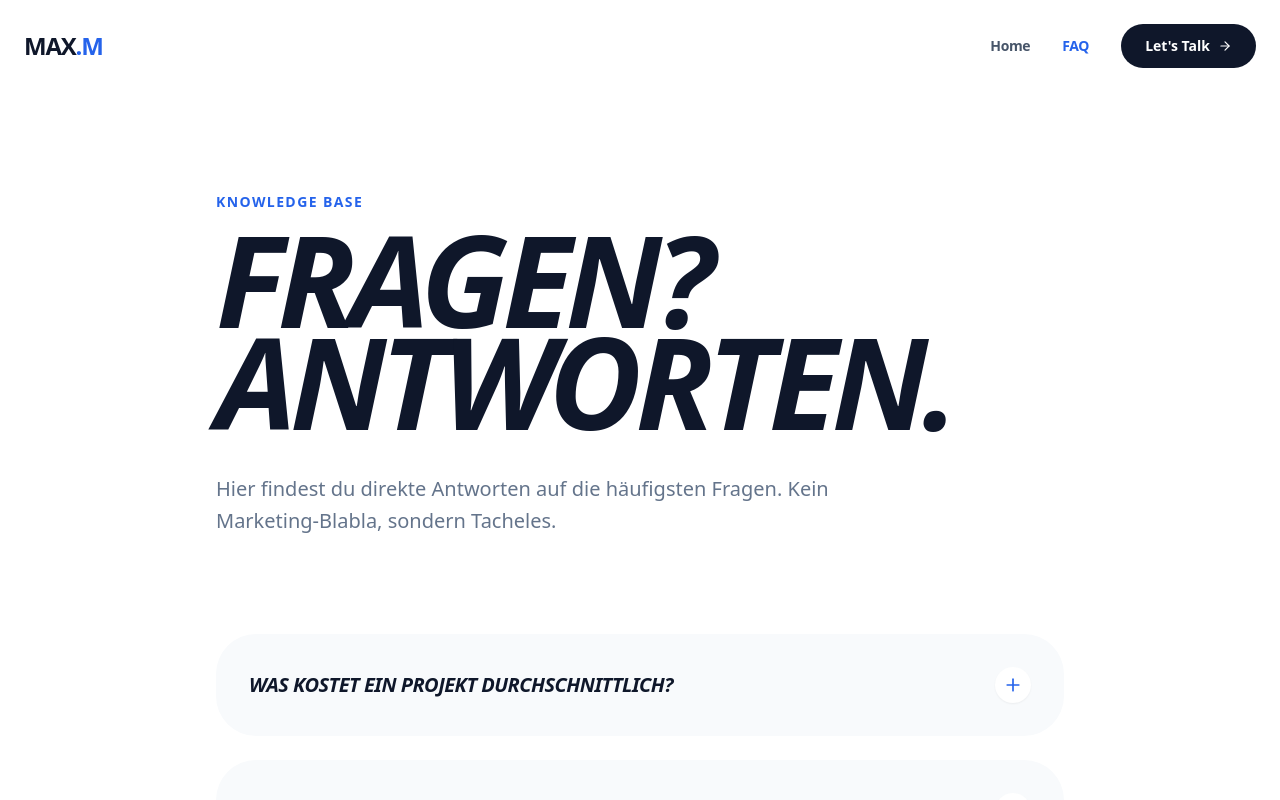
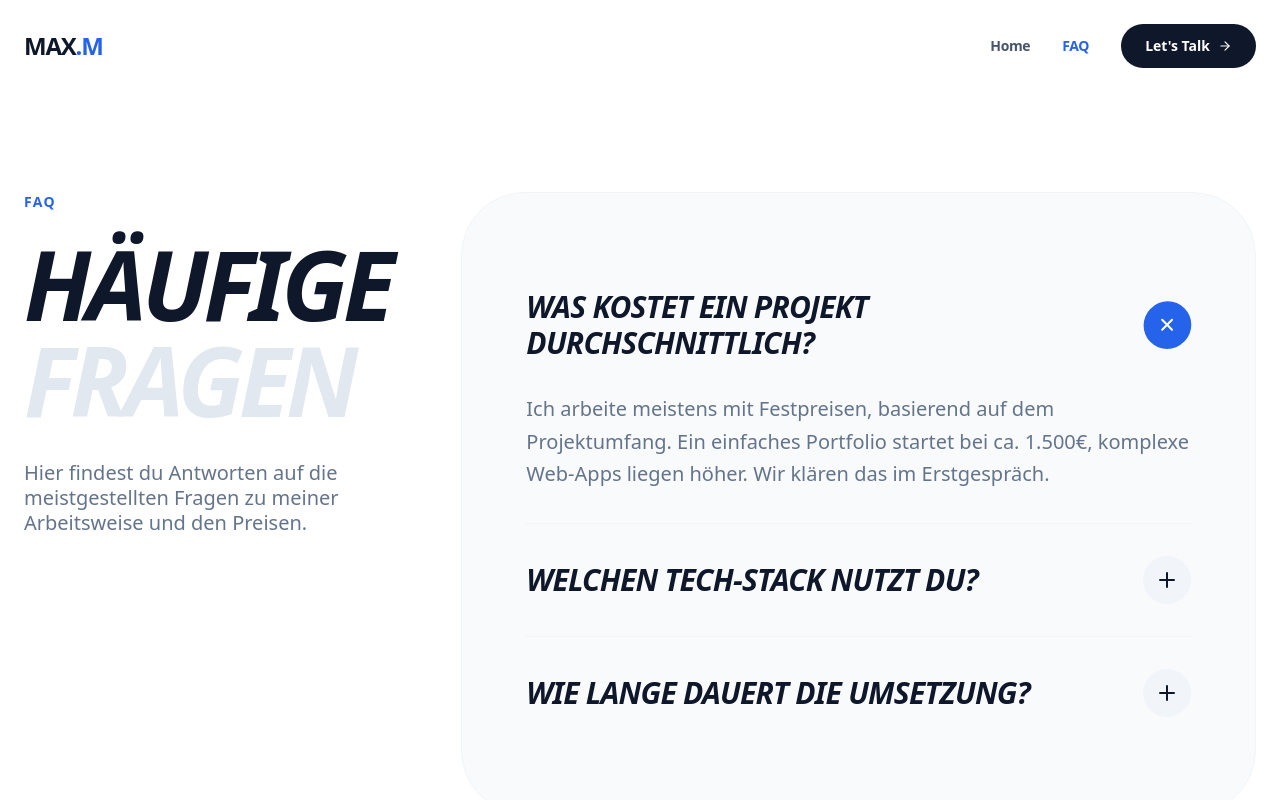
Before and after one commit to ecomcodeLab/Portfolio-Modern-Blau-Wei--Statisch-Githubpages-Cloudflarepages, a React (Vite) app: page /faq in a window 1280 px wide. Shown: the top 800 px of the page. Built offline with nearby package versions, Linux system fonts and the light colour scheme.

Commit message:
Update files via Greta

```diff
--- a/src/constants/content.js
+++ b/src/constants/content.js
@@ -1,5 +1,9 @@
-// Version: 1.2.0 - Central Content Configuration
+// Version: 1.4.0 - Die ultimative zentrale Konfigurationsdatei
+// Hier kannst du ALLE Texte der Website anpassen, ohne den Code anzufassen.
+// HINWEIS ZU BILDERN: Empfohlene Größen sind in den Kommentaren vermerkt.
+
 export const CONTENT = {
+  // 1. PERSÖNLICHE DATEN & BRANDING
   personal: {
     name: "MAX",
     lastName: "MUSTERMANN",
@@ -8,19 +12,36 @@ export const CONTENT = {
     email: "hello@maxmustermann.de",
     phone: "+49 123 4567890",
     address: "Musterstraße 123, 10115 Berlin",
+    taxId: "DE123456789",
     about: "Ich entwickle digitale Lösungen, die durch Performance und exzellentes Design überzeugen. Mein Fokus liegt auf messbarem Erfolg für meine Kunden.",
-    taxId: "DE123456789",
-    disputeResolution: "Die Europäische Kommission stellt eine Plattform zur Online-Streitbeilegung (OS) bereit: https://ec.europa.eu/consumers/odr/. Unsere E-Mail-Adresse finden Sie oben im Impressum."
   },
+
+  // 2. NAVIGATION & LINKS
+  navigation: {
+    links: [
+      { name: "Home", path: "/" },
+      { name: "Projekte", path: "/faq" },
+      { name: "FAQ", path: "/faq" },
+      { name: "Impressum", path: "/impressum" },
+      { name: "Datenschutz", path: "/datenschutz" },
+    ]
+  },
+
+  // 3. STARTSEITE (HOME)
+  home: {
     hero: {
-    badge: "Available for new projects",
+      badge: "Verfügbar für neue Projekte",
       titleMain: "MODERNE WEB-ERLEBNISSE",
       titleAccent: "DIE VERKAUFEN.",
       description: "Vergiss langsame Baukasten-Seiten. Ich entwickle High-End Interfaces mit React & Tailwind – Clean Code, krasse UX und messbare Ergebnisse.",
       ctaPrimary: "Projekt anfragen",
-    ctaSecondary: "Projekte ansehen",
+      ctaSecondary: "Mehr erfahren",
     },
-  services: [
+    services: {
+      title: "Services",
+      heading: "WIE ICH DIR\nHELFEN KANN.",
+      // HINWEIS ICONS: Diese werden aktuell über React-Icons gesteuert (vektorbasiert).
+      items: [
         {
           title: "High-End Development",
           text: "Moderne Tech-Stacks wie React und Next.js sorgen für blitzschnelle Ladezeiten und eine skalierbare Architektur."
@@ -33,15 +54,26 @@ export const CONTENT = {
           title: "Performance & SEO",
           text: "Optimierung für Suchmaschinen und Bestnoten in den Core Web Vitals sind bei mir Standard."
         }
-  ],
-  partners: [
-    { name: "TechCorp", logo: "https://images.unsplash.com/photo-1614850523296-d8c1af93d400?w=200&h=80&fit=crop&auto=format&q=80" },
-    { name: "FutureLabs", logo: "https://images.unsplash.com/photo-1614850523459-c2f4c699c52e?w=200&h=80&fit=crop&auto=format&q=80" },
-    { name: "InnovateX", logo: "https://images.unsplash.com/photo-1614850523598-8111808336c7?w=200&h=80&fit=crop&auto=format&q=80" },
-    { name: "GlobalMind", logo: "https://images.unsplash.com/photo-1614850523020-c058821158f3?w=200&h=80&fit=crop&auto=format&q=80" },
-    { name: "Nexus", logo: "https://images.unsplash.com/photo-1614850523296-d8c1af93d400?w=200&h=80&fit=crop&auto=format&q=80" },
-    { name: "Apex", logo: "https://images.unsplash.com/photo-1614850523459-c2f4c699c52e?w=200&h=80&fit=crop&auto=format&q=80" },
-  ],
+      ]
+    },
+    projects: {
+      title: "Ausgewählte Arbeiten",
+      heading: "PROJEKTE.",
+      viewAll: "Alle Projekte ansehen"
+    },
+    partners: {
+      title: "Vertraut von",
+      heading: "REFERENZEN."
+    },
+    cta: {
+      heading: "BEREIT FÜR\nDAS NÄCHSTE LEVEL?",
+      description: "Lass uns unverbindlich über dein Projekt sprechen und schauen, wie wir deine Vision Realität werden lassen.",
+      button: "Jetzt Projekt anfragen"
+    }
+  },
+
+  // 4. PROJEKTDATEN
+  // HINWEIS BILDER: Empfohlene Größe ca. 800x600px (4:3 Format) für optimale Darstellung.
   projects: [
     {
       title: 'E-Commerce Redesign',
@@ -65,7 +97,23 @@ export const CONTENT = {
       tags: ['Branding', 'Design System']
     }
   ],
-  faqs: [
+
+  // 5. PARTNER (HORIZONTAL SCROLL)
+  // HINWEIS LOGOS: Empfohlene Größe ca. 200x80px. Am besten als transparentes PNG oder SVG.
+  partners: [
+    { name: "TechCorp", logo: "https://images.unsplash.com/photo-1614850523296-d8c1af93d400?w=200&h=80&fit=crop&auto=format&q=80" },
+    { name: "FutureLabs", logo: "https://images.unsplash.com/photo-1614850523459-c2f4c699c52e?w=200&h=80&fit=crop&auto=format&q=80" },
+    { name: "InnovateX", logo: "https://images.unsplash.com/photo-1614850523598-8111808336c7?w=200&h=80&fit=crop&auto=format&q=80" },
+    { name: "GlobalMind", logo: "https://images.unsplash.com/photo-1614850523020-c058821158f3?w=200&h=80&fit=crop&auto=format&q=80" },
+    { name: "Nexus", logo: "https://images.unsplash.com/photo-1614850523296-d8c1af93d400?w=200&h=80&fit=crop&auto=format&q=80" },
+    { name: "Apex", logo: "https://images.unsplash.com/photo-1614850523459-c2f4c699c52e?w=200&h=80&fit=crop&auto=format&q=80" },
+  ],
+
+  // 6. FAQ SEITE
+  faqs: {
+    title: "Häufige Fragen",
+    description: "Hier findest du Antworten auf die meistgestellten Fragen zu meiner Arbeitsweise und den Preisen.",
+    items: [
       {
         question: "Was kostet ein Projekt durchschnittlich?",
         answer: "Ich arbeite meistens mit Festpreisen, basierend auf dem Projektumfang. Ein einfaches Portfolio startet bei ca. 1.500€, komplexe Web-Apps liegen höher. Wir klären das im Erstgespräch."
@@ -77,10 +125,51 @@ export const CONTENT = {
       {
         question: "Wie lange dauert die Umsetzung?",
         answer: "Ein Standard-Projekt dauert in der Regel 3-5 Wochen von der Konzeption bis zum Live-Gang."
+      }
+    ]
+  },
+
+  // 7. RECHTLICHES (IMPRESSUM & DATENSCHUTZ)
+  legal: {
+    impressum: {
+      title: "Impressum",
+      sections: [
+        {
+          heading: "Angaben gemäß § 5 TMG",
+          content: "{fullName}\n{address}"
         },
         {
-      question: "Bietest du auch Wartung an?",
-      answer: "Ja, ich biete monatliche Support-Pakete für Hosting, Updates und Security an, damit Sie sich um nichts kümmern müssen."
+          heading: "Kontakt",
+          content: "Telefon: {phone}\nE-Mail: {email}"
+        },
+        {
+          heading: "Umsatzsteuer-ID",
+          content: "Umsatzsteuer-Identifikationsnummer gemäß § 27 a Umsatzsteuergesetz:\n{taxId}"
+        },
+        {
+          heading: "Streitbeilegung",
+          content: "Die Europäische Kommission stellt eine Plattform zur Online-Streitbeilegung (OS) bereit: https://ec.europa.eu/consumers/odr/. Unsere E-Mail-Adresse finden Sie oben im Impressum."
         }
       ]
+    },
+    datenschutz: {
+      title: "Datenschutz",
+      intro: "Datenschutz muss nicht kompliziert sein. Hier erfährst du kurz und knapp, was mit deinen Daten passiert. Sicher, fair und transparent.",
+      sections: [
+        {
+          heading: "1. Verantwortliche Stelle",
+          content: "Verantwortlich für die Datenverarbeitung auf dieser Website ist:\n{fullName}\n{address}\nE-Mail: {email}"
+        },
+        {
+          heading: "2. Datenerfassung",
+          content: "Wenn du meine Website besuchst, werden automatisch technische Informationen (Logfiles) durch deinen Browser übermittelt. Dazu gehören IP-Adresse, Browsertyp und Uhrzeit. Dies dient der Sicherheit und Stabilität der Website.\n\nPersönliche Daten wie Name oder E-Mail werden nur erfasst, wenn du mir diese freiwillig (z.B. per E-Mail oder Kontaktformular) mitteilst."
+        },
+        {
+          heading: "3. Deine Rechte",
+          content: "Du hast jederzeit das Recht auf unentgeltliche Auskunft über Herkunft, Empfänger und Zweck deiner gespeicherten personenbezogenen Daten. Du hast außerdem ein Recht auf Berichtigung oder Löschung dieser Daten."
+        }
+      ],
+      footerNote: "Kurz gesagt: Ich behandle deine Daten so, wie ich möchte, dass man mit meinen umgeht. Mit Respekt und höchster Sorgfalt."
+    }
+  }
 };
--- a/src/pages/FAQ.jsx
+++ b/src/pages/FAQ.jsx
@@ -6,31 +6,31 @@ import { CONTENT } from '../constants/content';
 
 const { FiPlus, FiMinus } = FiIcons;
 
-const FAQItem = ({ question, answer, index }) => {
-  const [isOpen, setIsOpen] = useState(false);
-
+const FAQItem = ({ question, answer, isOpen, onClick }) => {
   return (
-    <div className="mb-6">
+    <div className="border-b border-slate-100 last:border-0">
       <button
-        onClick={() => setIsOpen(!isOpen)}
-        className={`w-full text-left p-8 rounded-[2.5rem] transition-all duration-500 flex items-center justify-between gap-4 ${isOpen ? 'bg-slate-900 text-white shadow-2xl scale-[1.02]' : 'bg-slate-50 text-slate-900 hover:bg-slate-100 border border-transparent hover:border-slate-200'}`}
+        onClick={onClick}
+        className="w-full py-8 flex justify-between items-center text-left group"
       >
-        <span className="text-xl font-black tracking-tight italic uppercase">{question}</span>
-        <div className={`p-2 rounded-full transition-colors duration-500 ${isOpen ? 'bg-blue-600' : 'bg-white shadow-sm'}`}>
-          <SafeIcon icon={isOpen ? FiMinus : FiPlus} className={`w-5 h-5 ${isOpen ? 'text-white' : 'text-blue-600'}`} />
+        <span className="text-2xl md:text-3xl font-black text-slate-900 tracking-tight uppercase italic group-hover:text-blue-600 transition-colors">
+          {question}
+        </span>
+        <div className={`w-12 h-12 rounded-full flex items-center justify-center transition-all ${isOpen ? 'bg-blue-600 text-white rotate-45' : 'bg-slate-100 text-slate-900'}`}>
+          <SafeIcon icon={FiPlus} className="text-2xl" />
         </div>
       </button>
       <AnimatePresence>
         {isOpen && (
           <motion.div
-            initial={{ opacity: 0, height: 0 }}
-            animate={{ opacity: 1, height: 'auto' }}
-            exit={{ opacity: 0, height: 0 }}
+            initial={{ height: 0, opacity: 0 }}
+            animate={{ height: 'auto', opacity: 1 }}
+            exit={{ height: 0, opacity: 0 }}
             className="overflow-hidden"
           >
-            <div className="px-10 py-8 text-slate-500 text-lg leading-relaxed font-medium">
+            <p className="pb-8 text-xl text-slate-500 font-medium leading-relaxed max-w-3xl">
               {answer}
-            </div>
+            </p>
           </motion.div>
         )}
       </AnimatePresence>
@@ -39,35 +39,36 @@ const FAQItem = ({ question, answer, index }) => {
 };
 
 const FAQ = () => {
+  const [openIndex, setOpenIndex] = useState(0);
+
   return (
-    <div className="pt-48 pb-24 bg-white">
-      <div className="max-w-4xl mx-auto px-6">
-        <div className="mb-24">
-          <span className="text-blue-600 font-black tracking-widest uppercase text-sm mb-4 block">Knowledge Base</span>
-          <h1 className="text-6xl md:text-[8rem] font-black text-slate-900 mb-10 tracking-tighter leading-[0.8] italic uppercase">
-            FRAGEN?<br />ANTWORTEN.
-          </h1>
-          <p className="text-xl text-slate-500 max-w-2xl font-medium leading-relaxed">
-            Hier findest du direkte Antworten auf die häufigsten Fragen. Kein Marketing-Blabla, sondern Tacheles.
-          </p>
-        </div>
+    <div className="pt-48 pb-32 bg-white">
+      <div className="max-w-7xl mx-auto px-6">
+        <div className="grid grid-cols-1 lg:grid-cols-12 gap-20">
+          <div className="lg:col-span-4">
+            <span className="text-blue-600 font-black tracking-widest uppercase text-sm mb-6 block">FAQ</span>
+            <h1 className="text-6xl md:text-8xl font-black text-slate-900 tracking-tighter italic uppercase leading-[0.8] mb-8">
+              {CONTENT.faqs.title.split(' ')[0]}<br />
+              <span className="text-slate-200">{CONTENT.faqs.title.split(' ').slice(1).join(' ')}</span>
+            </h1>
+            <p className="text-xl text-slate-500 font-medium leading-tight">
+              {CONTENT.faqs.description}
+            </p>
+          </div>
 
-        <div className="mb-24">
-          {CONTENT.faqs.map((faq, index) => (
-            <FAQItem key={index} {...faq} index={index} />
-          ))}
-        </div>
-
-        <div className="p-12 md:p-20 bg-blue-600 rounded-[4rem] text-white overflow-hidden relative shadow-2xl">
-          <div className="relative z-10">
-            <h2 className="text-4xl md:text-6xl font-black mb-6 tracking-tighter italic uppercase leading-none">Immer noch<br />unsicher?</h2>
-            <p className="text-blue-100 text-xl mb-10 max-w-md font-medium">Schreib mir einfach direkt per Mail oder ruf an. Ich helfe dir gerne weiter.</p>
-            <div className="flex flex-wrap gap-6">
-              <a href={`mailto:${CONTENT.personal.email}`} className="px-10 py-5 bg-white text-blue-600 rounded-[2rem] font-black text-lg hover:bg-slate-100 transition-all shadow-xl">Mail schreiben</a>
-              <a href={`tel:${CONTENT.personal.phone}`} className="px-10 py-5 bg-blue-700 text-white rounded-[2rem] font-black text-lg hover:bg-blue-800 transition-all border border-blue-500/30">{CONTENT.personal.phone}</a>
+          <div className="lg:col-span-8">
+            <div className="bg-slate-50 p-8 md:p-16 rounded-[4rem] border border-slate-100">
+              {CONTENT.faqs.items.map((faq, index) => (
+                <FAQItem
+                  key={index}
+                  question={faq.question}
+                  answer={faq.answer}
+                  isOpen={openIndex === index}
+                  onClick={() => setOpenIndex(openIndex === index ? -1 : index)}
+                />
+              ))}
             </div>
           </div>
-          <div className="absolute -right-20 -bottom-20 w-96 h-96 bg-blue-400 rounded-full blur-[100px] opacity-40 animate-pulse"></div>
         </div>
       </div>
     </div>
```
Also changed, not shown: src/pages/Datenschutz.jsx (+22 -29 lines), src/pages/Home.jsx (+18 -16 lines), src/pages/Impressum.jsx (+26 -35 lines), 2 other files (tests, documents, lock files or other folders). Lines whose indentation alone changed are shown as unchanged.
